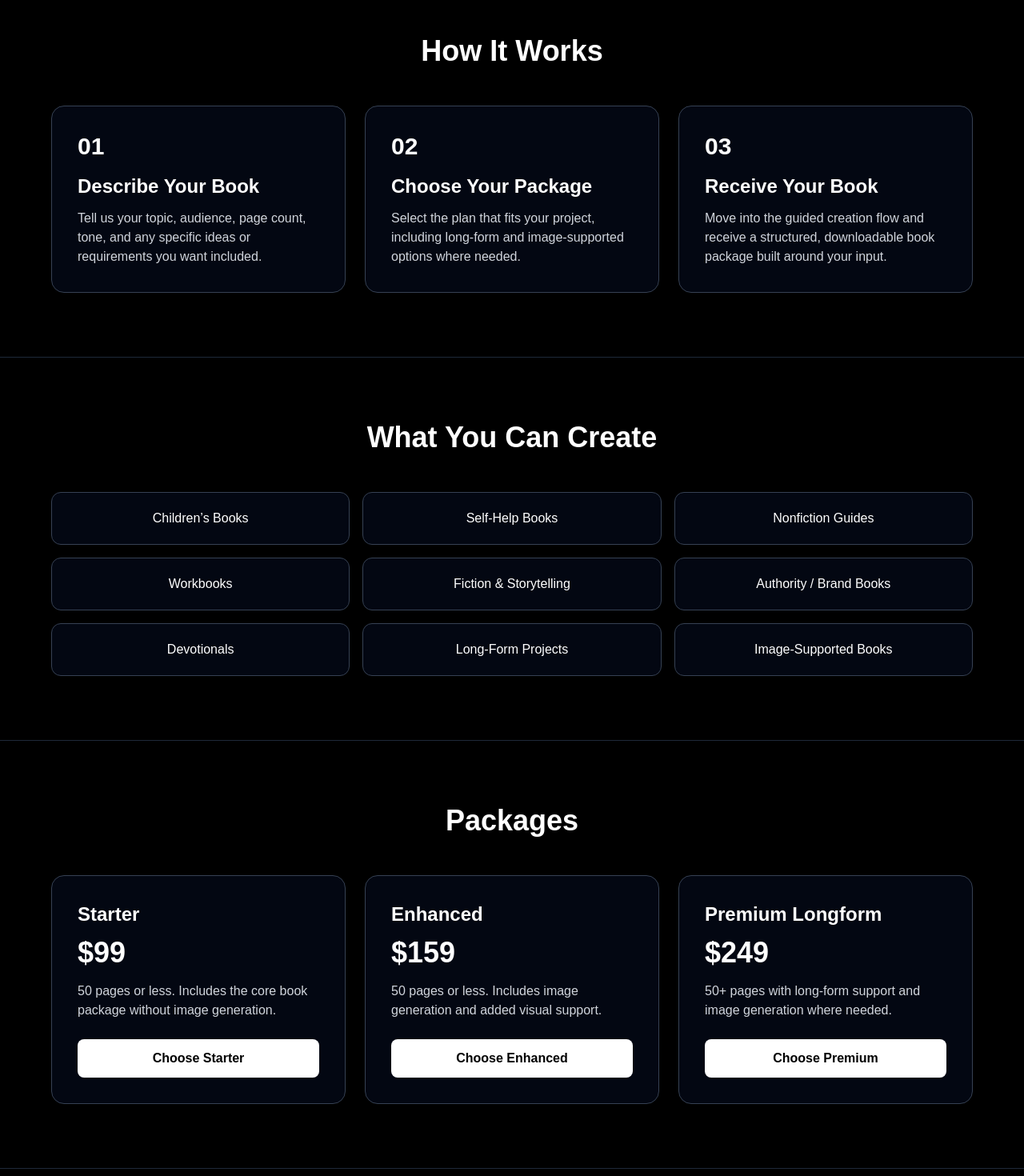
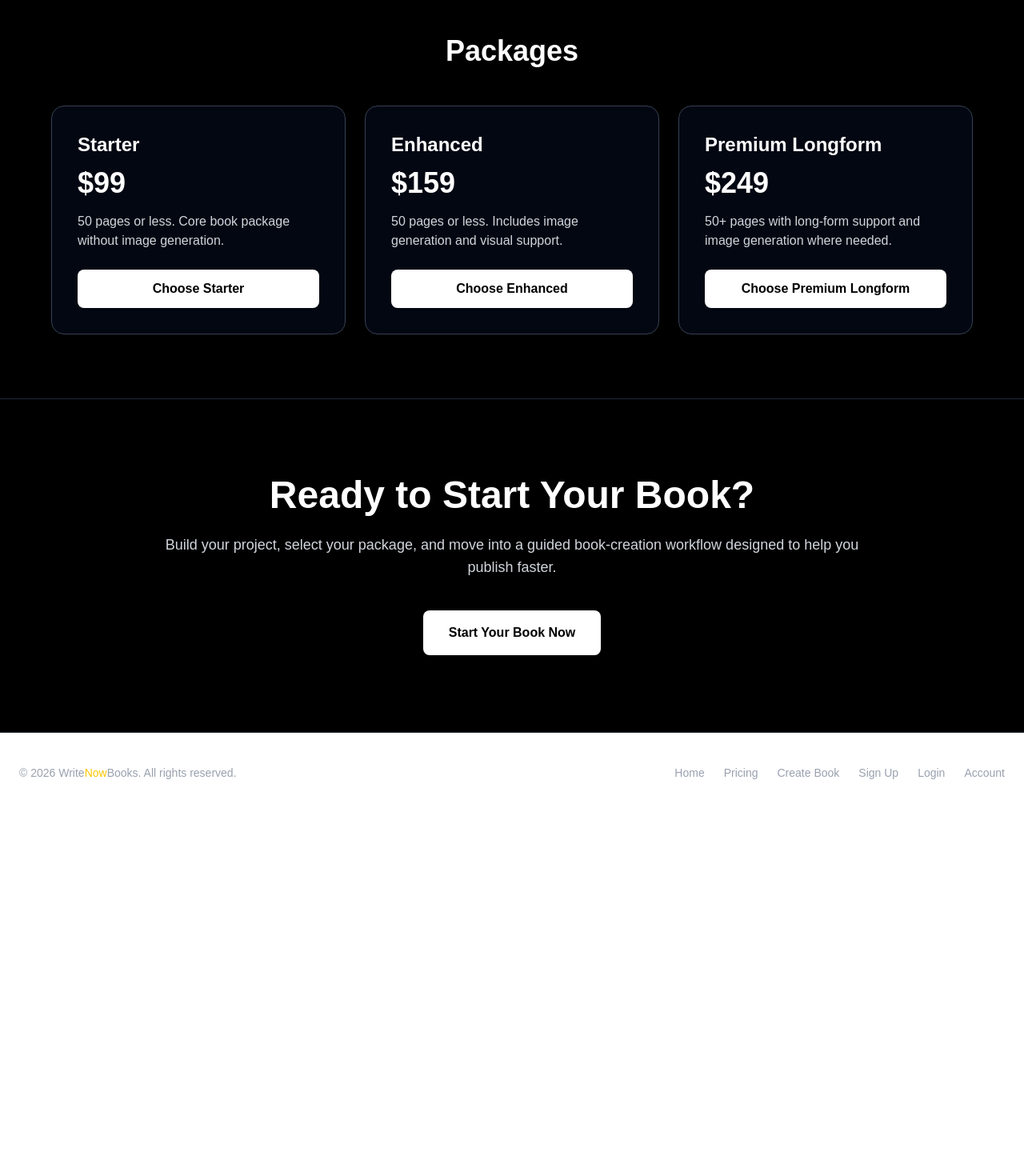
Before and after one commit to Kabirei/writenowbooks, a Next.js app: page / in a window 1280 px wide. Shown: the part 700-2170 px from the top of the page at 80% size. After the commit the page ends 1716 px from the top, so only its background shows below. Built offline with nearby package versions, Linux system fonts and the light colour scheme.

Commit message:
fix corrupted homepage properly

```diff
--- a/src/app/page.tsx
+++ b/src/app/page.tsx
@@ -1,6 +1,6 @@
+import Link from "next/link";
+
 export const dynamic = "force-dynamic";
-
-import Link from "next/link";
 
 export default function Home() {
   return (
@@ -19,8 +19,8 @@ export default function Home() {
 
           <p className="text-lg md:text-xl text-gray-300 max-w-3xl mx-auto mb-10">
             Turn your idea into a complete book package with guided prompts,
-            structured writing, cover support, back cover copy, author bio,
-            and downloadable deliverables.
+            structured writing, cover support, back cover copy, author bio, and
+            downloadable deliverables.
           </p>
 
           <div className="flex flex-col sm:flex-row items-center justify-center gap-4">
@@ -43,112 +43,32 @@ export default function Home() {
 
       <section className="px-6 py-20 border-b border-gray-800">
         <div className="max-w-6xl mx-auto">
-          <h2 className="text-4xl font-bold mb-12 text-center">How It Works</h2>
+          <h2 className="text-4xl font-bold mb-12 text-center">
+            Packages
+          </h2>
 
           <div className="grid gap-6 md:grid-cols-3">
-            <div className="border border-gray-700 rounded-2xl p-8 bg-gray-950">
-              <div className="text-3xl font-bold mb-4">01</div>
-              <h3 className="text-2xl font-semibold mb-3">Describe Your Book</h3>
-              <p className="text-gray-300">
-                Tell us your topic, audience, page count, tone, and any specific
-                ideas or requirements you want included.
-              </p>
-            </div>
+            {[
+              ["Starter", "$99", "50 pages or less. Core book package without image generation."],
+              ["Enhanced", "$159", "50 pages or less. Includes image generation and visual support."],
+              ["Premium Longform", "$249", "50+ pages with long-form support and image generation where needed."],
+            ].map(([name, price, description]) => (
+              <div
+                key={name}
+                className="border border-gray-700 rounded-2xl p-8 bg-gray-950"
+              >
+                <h3 className="text-2xl font-semibold mb-3">{name}</h3>
+                <p className="text-4xl font-bold mb-4">{price}</p>
+                <p className="text-gray-300 mb-6">{description}</p>
 
-            <div className="border border-gray-700 rounded-2xl p-8 bg-gray-950">
-              <div className="text-3xl font-bold mb-4">02</div>
-              <h3 className="text-2xl font-semibold mb-3">Choose Your Package</h3>
-              <p className="text-gray-300">
-                Select the plan that fits your project, including long-form and
-                image-supported options where needed.
-              </p>
-            </div>
-
-            <div className="border border-gray-700 rounded-2xl p-8 bg-gray-950">
-              <div className="text-3xl font-bold mb-4">03</div>
-              <h3 className="text-2xl font-semibold mb-3">Receive Your Book</h3>
-              <p className="text-gray-300">
-                Move into the guided creation flow and receive a structured,
-                downloadable book package built around your input.
-              </p>
-            </div>
-          </div>
-        </div>
-      </section>
-
-      <section className="px-6 py-20 border-b border-gray-800">
-        <div className="max-w-6xl mx-auto">
-          <h2 className="text-4xl font-bold mb-12 text-center">What You Can Create</h2>
-
-          <div className="grid gap-4 md:grid-cols-3">
-            {[
-              "Children’s Books",
-              "Self-Help Books",
-              "Nonfiction Guides",
-              "Workbooks",
-              "Fiction & Storytelling",
-              "Authority / Brand Books",
-              "Devotionals",
-              "Long-Form Projects",
-              "Image-Supported Books",
-            ].map((item) => (
-              <div
-                key={item}
-                className="border border-gray-700 rounded-xl p-5 bg-gray-950 text-center font-medium"
-              >
-                {item}
+                <Link
+                  href="/package-selection"
+                  className="block text-center bg-white text-black px-6 py-3 rounded-lg font-semibold hover:bg-gray-200 transition"
+                >
+                  Choose {name}
+                </Link>
               </div>
             ))}
-          </div>
-        </div>
-      </section>
-
-      <section className="px-6 py-20 border-b border-gray-800">
-        <div className="max-w-6xl mx-auto">
-          <h2 className="text-4xl font-bold mb-12 text-center">Packages</h2>
-
-          <div className="grid gap-6 md:grid-cols-3">
-            <div className="border border-gray-700 rounded-2xl p-8 bg-gray-950">
-              <h3 className="text-2xl font-semibold mb-3">Starter</h3>
-              <p className="text-4xl font-bold mb-4">$99</p>
-              <p className="text-gray-300 mb-6">
-                50 pages or less. Includes the core book package without image generation.
-              </p>
-              <Link
-                href="/package-selection"
-                className="block text-center bg-white text-black px-6 py-3 rounded-lg font-semibold hover:bg-gray-200 transition"
-              >
-                Choose Starter
-              </Link>
-            </div>
-
-            <div className="border border-gray-700 rounded-2xl p-8 bg-gray-950">
-              <h3 className="text-2xl font-semibold mb-3">Enhanced</h3>
-              <p className="text-4xl font-bold mb-4">$159</p>
-              <p className="text-gray-300 mb-6">
-                50 pages or less. Includes image generation and added visual support.
-              </p>
-              <Link
-                href="/package-selection"
-                className="block text-center bg-white text-black px-6 py-3 rounded-lg font-semibold hover:bg-gray-200 transition"
-              >
-                Choose Enhanced
-              </Link>
-            </div>
-
-            <div className="border border-gray-700 rounded-2xl p-8 bg-gray-950">
-              <h3 className="text-2xl font-semibold mb-3">Premium Longform</h3>
-              <p className="text-4xl font-bold mb-4">$249</p>
-              <p className="text-gray-300 mb-6">
-                50+ pages with long-form support and image generation where needed.
-              </p>
-              <Link
-                href="/package-selection"
-                className="block text-center bg-white text-black px-6 py-3 rounded-lg font-semibold hover:bg-gray-200 transition"
-              >
-                Choose Premium
-              </Link>
-            </div>
           </div>
         </div>
       </section>
```
